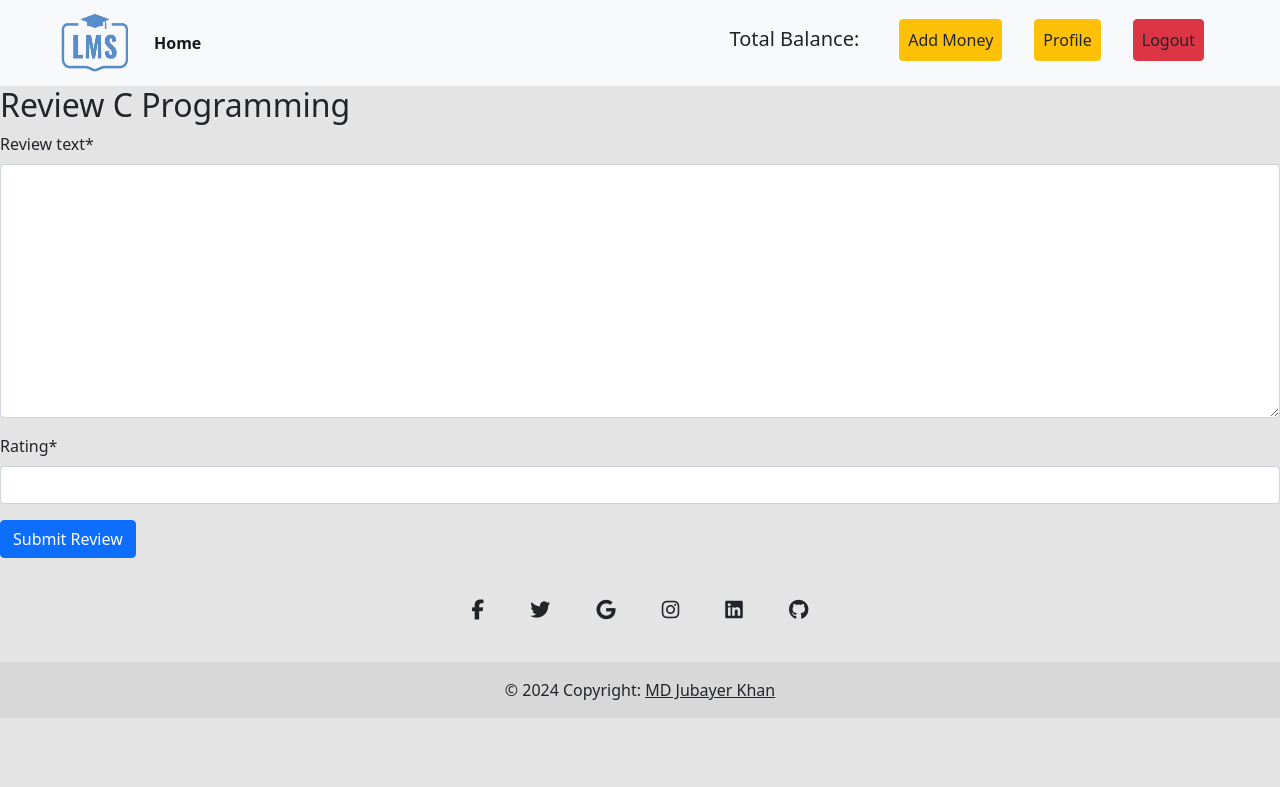
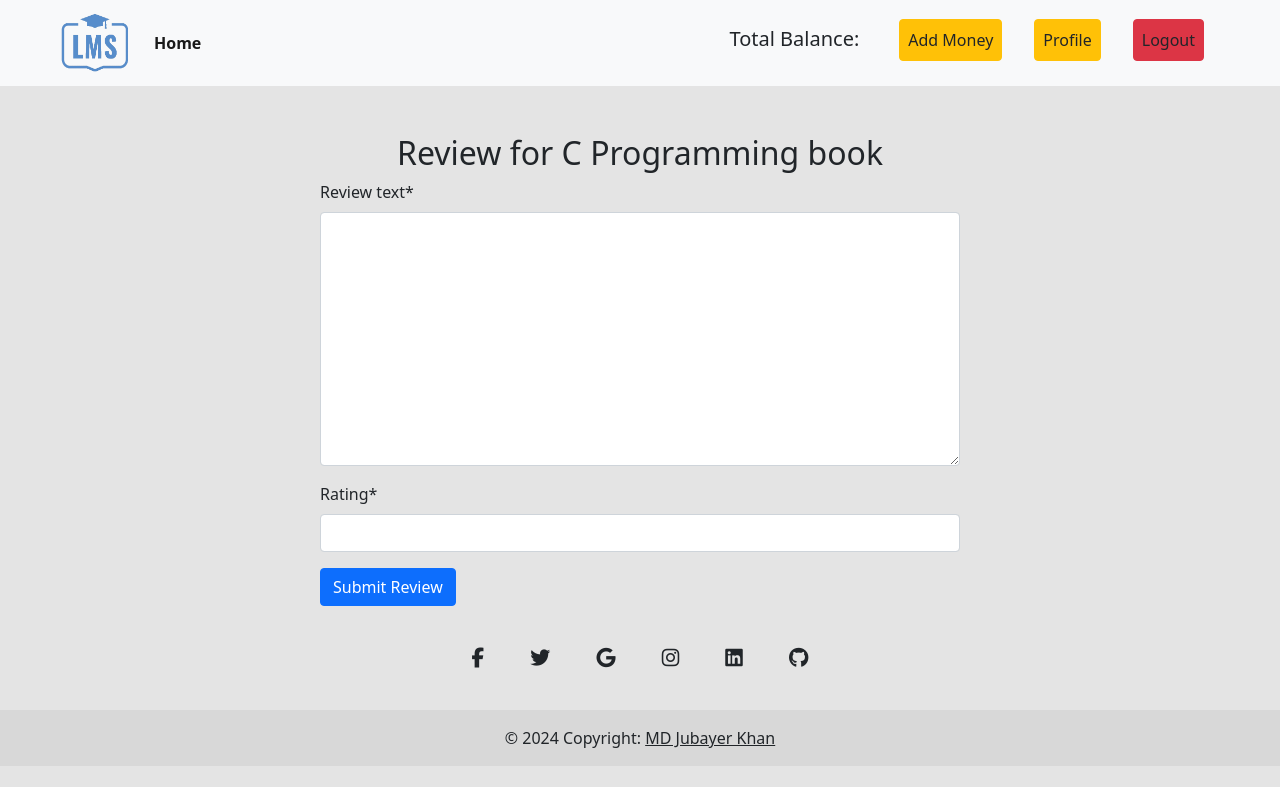
Before and after one commit to MD-Jubayer-Khan/Library_management_system, a Django app: page /review_book/1/ in a window 1280 px wide. Shown: the top 787 px of the page. Run offline with Django 4.2, Linux system fonts and the light colour scheme; a user stored in the database is signed in; data comes from the database, SQL or seed files in the repository; some libraries are stand-ins or nearby versions.

Commit message:
finally done

```diff
--- a/library/templates/review_book.html
+++ b/library/templates/review_book.html
@@ -2,8 +2,8 @@
 {% load crispy_forms_tags %}
 
 {% block content %}
-<h2>Review {{ book.title }}</h2>
-<form method="post">
+<h2 class="text-center mt-5">Review for {{ book.title }} book</h2>
+<form method="post" style=" width: 50%; margin: auto;">
     {% csrf_token %}
     {{ form | crispy }}
     <button type="submit" class="btn btn-primary">Submit Review</button>
```
